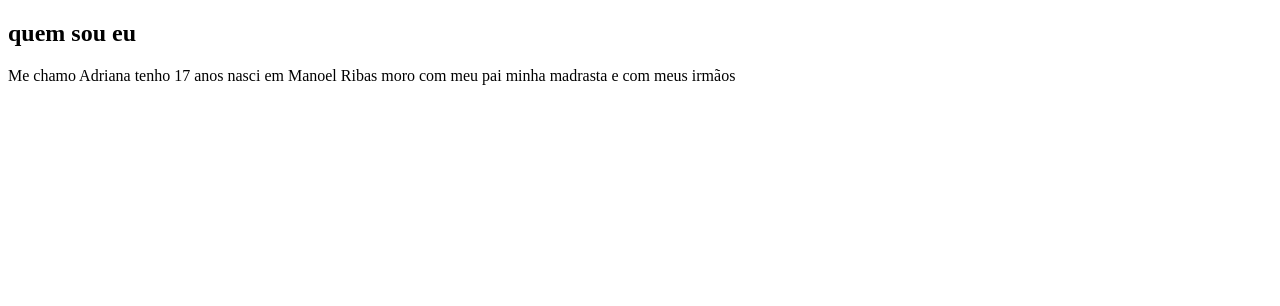
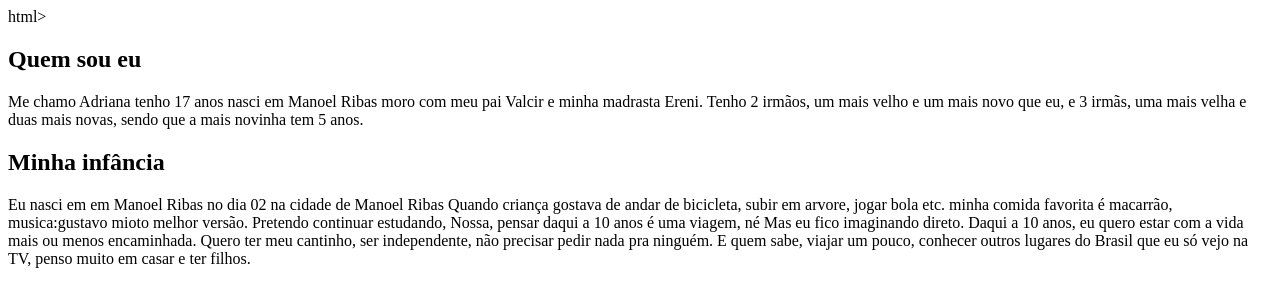
Before and after one commit to adriana1527/Quem-sou-eu-, a plain HTML site: page index.html in a window 1280 px wide. Drawn offline with Linux system fonts and the light colour scheme.

Commit message:
Update index.html

```diff
--- a/index.html
+++ b/index.html
@@ -1,4 +1,4 @@
-<!DOCTYPE html>
+ html>
 <html lang="pt-br">
 <head>
     <meta charset="UTF-8">
@@ -7,8 +7,25 @@
 </head>
 <body>
     <section>
-        <h1>quem sou eu</h1>
-        <p>Me chamo Adriana tenho 17 anos nasci em Manoel Ribas moro com meu pai minha madrasta e com meus irmãos  </p>
+        <h1>Quem sou eu</h1>
+        <p>Me chamo Adriana tenho 17 anos nasci em Manoel Ribas moro com meu pai Valcir e minha madrasta Ereni.  Tenho 2 irmãos, um mais velho e um mais novo que eu, e 3 irmãs, uma mais velha e duas mais novas, sendo que a mais novinha tem 5 anos.   </p>
+        <h2> Minha infância</h2>
+        <p> Eu nasci em em Manoel Ribas no dia 02 na cidade de Manoel Ribas Quando criança gostava de andar de bicicleta, subir em arvore, jogar bola etc.
+            minha comida favorita é macarrão, musica:gustavo mioto melhor versão. Pretendo continuar estudando, Nossa, pensar daqui a 10 anos é uma viagem, né
+            Mas eu fico imaginando direto. Daqui a 10 anos, eu quero estar com a vida mais ou menos encaminhada. Quero ter meu cantinho, ser independente, não
+            precisar pedir nada pra ninguém. E quem sabe, viajar um pouco, conhecer outros lugares do Brasil que eu só vejo na TV, penso muito em casar e ter filhos.
+        </p>
+
+        <div>
+
+        </div>
+
+
+
+        <!-- quantos irmaos, mais novos ou mais velhos, onde vivem, com se chamam...
+         nome do pai, da mae, falar um pouquinho sobre eles
+         o que faz nas hors vagas, comida, musica, filmes preferidos
+         pretende continuar estudando? gostaria de estudar o que? onde? como gostaria que sua vida fosse daqui ha 10 anos -->
     </section>
 
 
```
